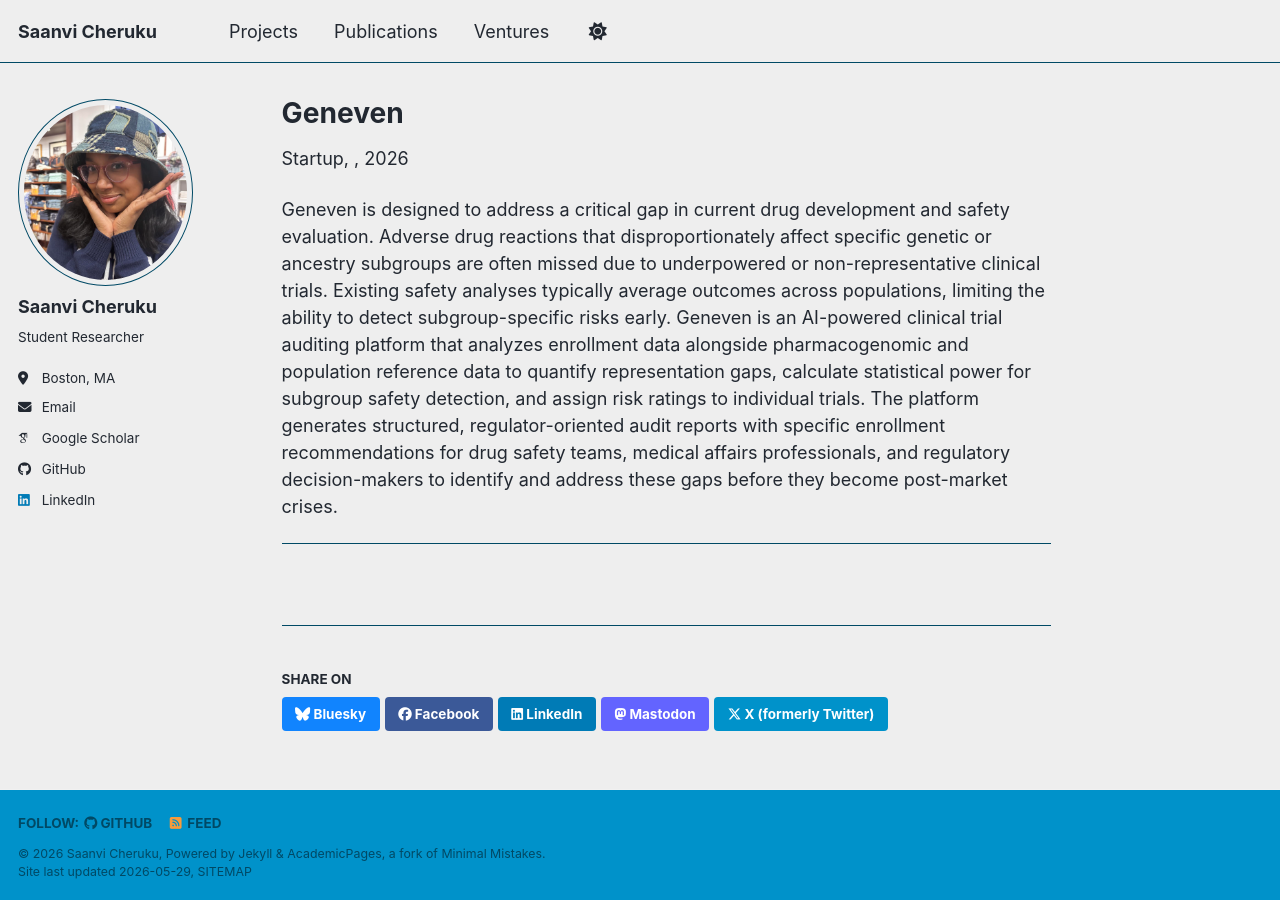
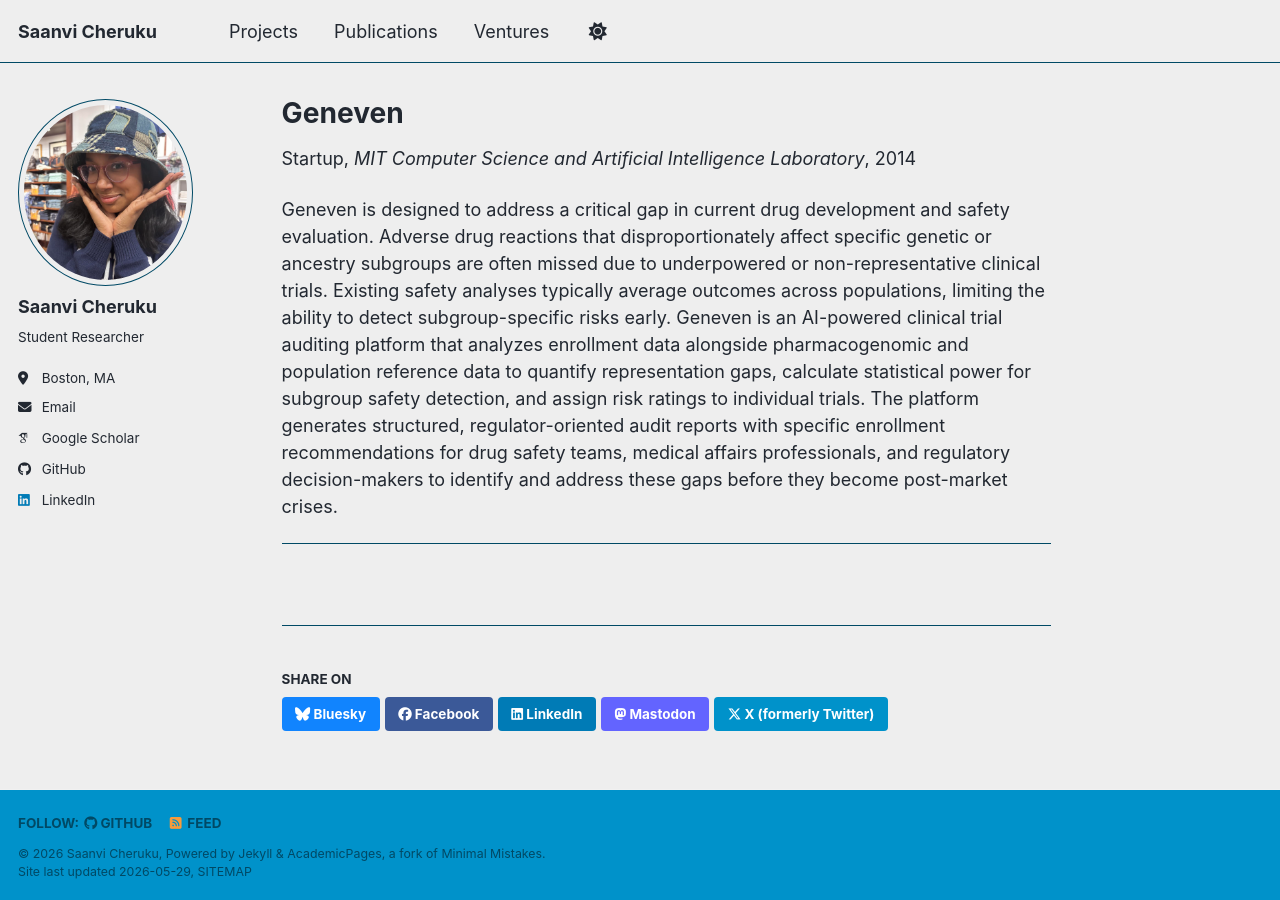
Before and after one commit to strawvivishortcake/strawvivishortcake.github.io, a Jekyll site: the page built from _teaching/2014-spring-teaching-1.md, in a window 1280 px wide. Built offline with Jekyll 4.4.1, drawn with Linux system fonts in a browser that asks for light colours; some web fonts are replaced; a script bundle is joined from its source files by our own code; library files that are not in the unit come from our copies; a file with an impossible date is left out.

Commit message:
Update 2014-spring-teaching-1.md

```diff
--- a/_teaching/2014-spring-teaching-1.md
+++ b/_teaching/2014-spring-teaching-1.md
@@ -3,6 +3,9 @@ title: "Geneven"
 collection: ventures
 type: "Startup"
 url: https://geneven.ai/
+permalink: /geneven
+venue: "MIT Computer Science and Artificial Intelligence Laboratory"
+date: 2014-01-01
 ---
 
 Geneven is designed to address a critical gap in current drug development and safety evaluation. Adverse drug reactions that disproportionately affect specific genetic or ancestry subgroups are often missed due to underpowered or non-representative clinical trials. Existing safety analyses typically average outcomes across populations, limiting the ability to detect subgroup-specific risks early. Geneven is an AI-powered clinical trial auditing platform that analyzes enrollment data alongside pharmacogenomic and population reference data to quantify representation gaps, calculate statistical power for subgroup safety detection, and assign risk ratings to individual trials. The platform generates structured, regulator-oriented audit reports with specific enrollment recommendations for drug safety teams, medical affairs professionals, and regulatory decision-makers to identify and address these gaps before they become post-market crises.
```
